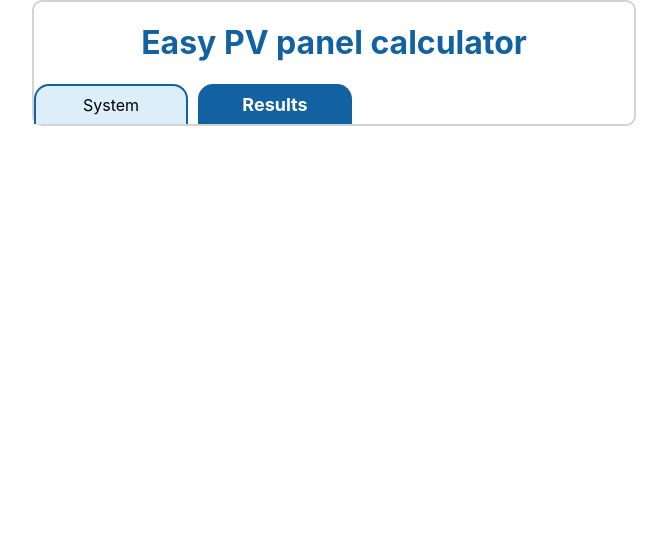
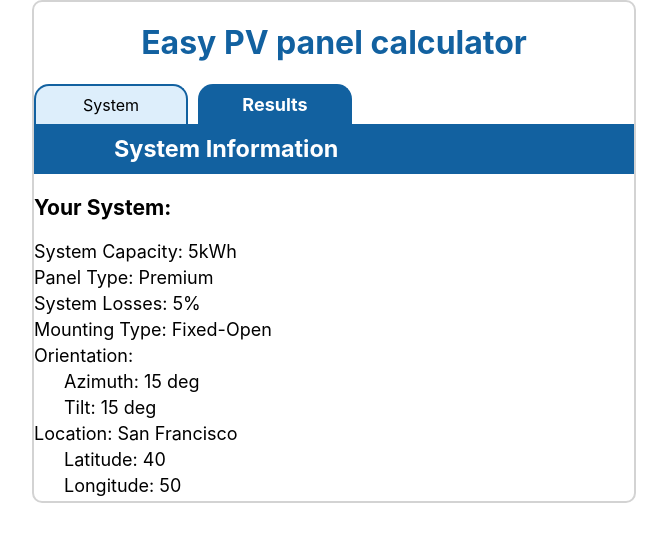
Before and after one commit to Lazd53/pv-calculator, a React (Create React App) app: page /results in a window 1280 px wide. Shown: the top 542 px of the page, without its empty margins (306-973 px from the left). Built offline with nearby package versions, Linux system fonts and the light colour scheme.

Commit message:
Create ResultsSystemInfo component
Re-nested ResultsParameters into it

```diff
--- a/src/components/ResultsScreen.js
+++ b/src/components/ResultsScreen.js
@@ -1,23 +1,28 @@
 import React from 'react';
-import ResultsParameters from './ResultsParameters';
+import {connect} from 'react-redux';
+
+import ResultsSystemInfo from './ResultsSystemInfo';
+
 
 class ResultsScreen extends React.Component{
   render(){
     const {paramObj} = this.props;
     return(
       <section>
-        {paramObj && <ResultsParameters parameters={paramObj}/>}
+        <ResultsSystemInfo/>
       </section>
     )
   }
 }
 
 const mapStateToProps = (store) =>{
+  const  {results} = store
   return{
-    paramObj: store.currentResult
-      ? store.storedResults[store.currentResult]
-      : false
+    paramObj: results.currentResult !== false
+      ? results.storedResults[results.currentResult]
+      : false,
+    store
   }
 }
 
-export default ResultsScreen;
+export default connect(mapStateToProps)(ResultsScreen);
--- /dev/null
+++ b/src/components/ResultsSystemInfo.js
@@ -0,0 +1,26 @@
+import React from 'react';
+import {connect} from 'react-redux';
+
+import SectionHeader from './SectionHeader';
+import ResultsParameters from './ResultsParameters';
+
+class ResultsSystemInfo extends React.Component{
+  render(){
+    return(
+      <div>
+        <SectionHeader title="System Information"/>
+        <ResultsParameters/>
+      </div>
+    )
+  }
+}
+
+const mapStateToProps = (store) =>{
+  const {storedResults, currentResult} = store.results
+  return{
+    storedResults,
+    currentResult
+  }
+}
+
+export default connect(mapStateToProps)(ResultsSystemInfo);
```
